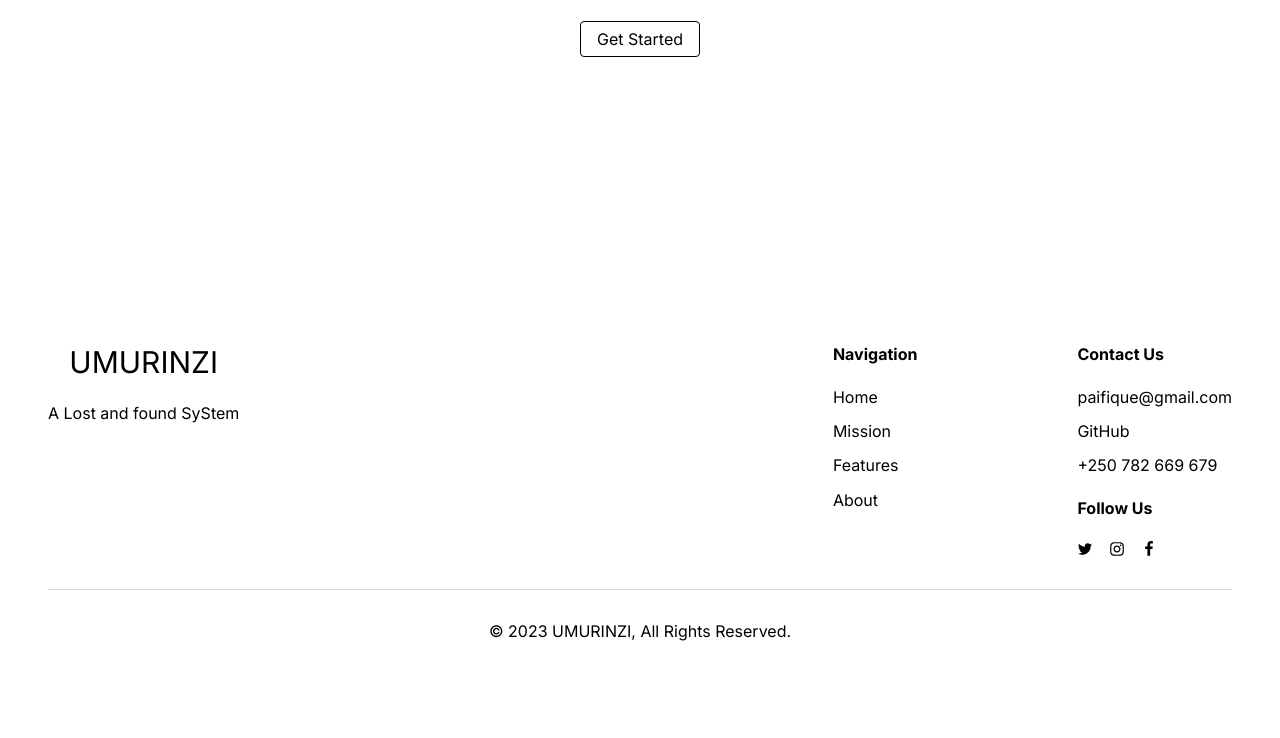
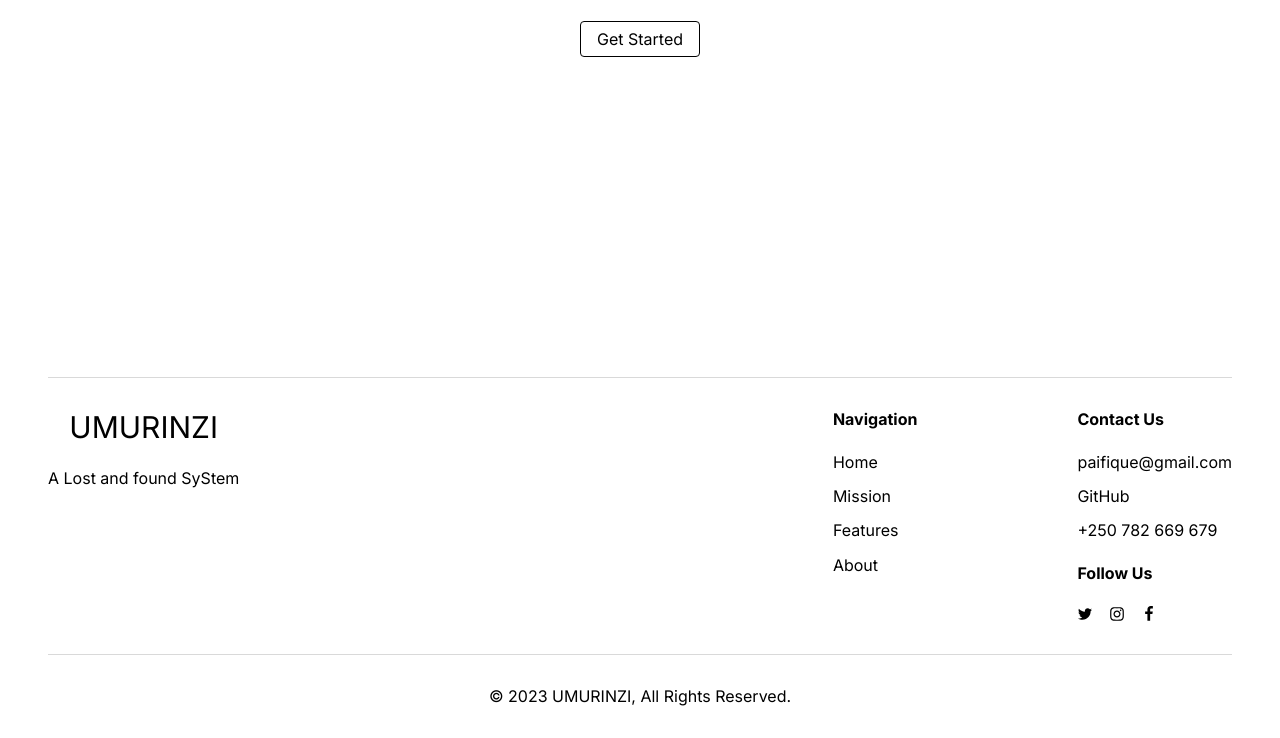
Before and after one commit to iradukundapaci/Umurinzi_Landing_Page, a website built with Parcel: page index.html in a window 1280 px wide. Shown: the part 3047-3785 px from the top of the page. Before the commit the page ends 3720 px from the top, so only its background shows below. Built offline with nearby package versions, Linux system fonts and the light colour scheme.

Commit message:
ading separator

```diff
--- a/index.html
+++ b/index.html
@@ -487,6 +487,7 @@
           src="https://unpkg.com/@teleporthq/teleport-custom-scripts"
         ></script>
         <footer class="index-footer">
+          <div class="index-separator"></div>
           <div class="index-container5">
             <div class="index-logo1">
               <span class="index-text32">UMURINZI</span>
```
